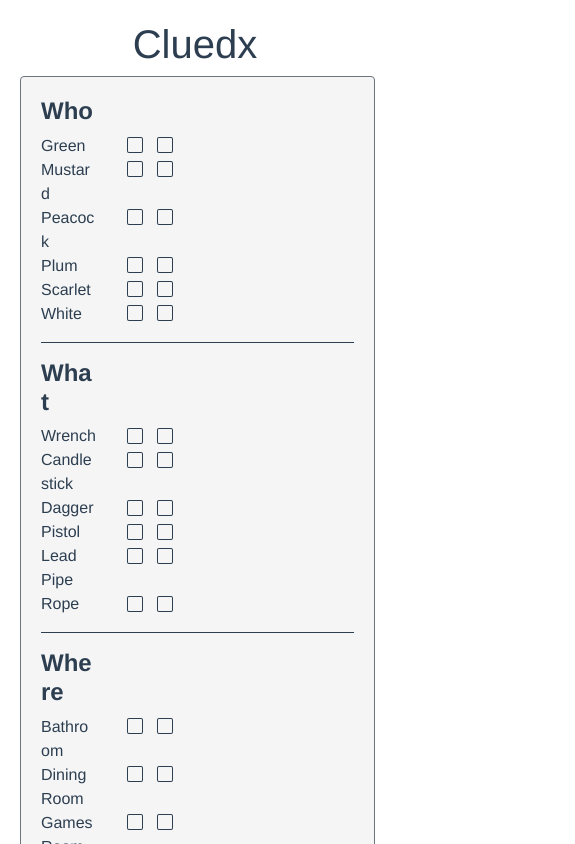
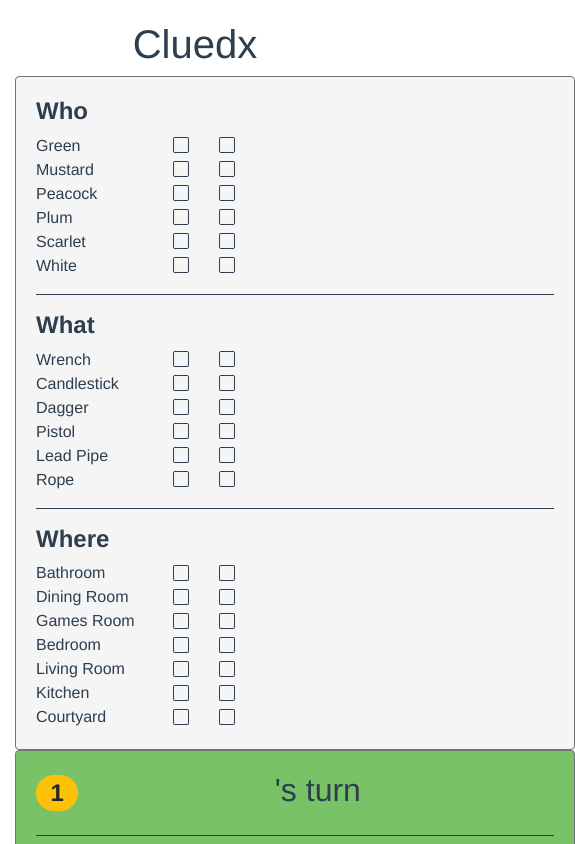
Before and after one commit to ethan-burnett/cluedo-helper, a Vue app: page / in a window 390 px wide. Both pictures are taken after a click on the button "Start". Shown: the top 844 px of the page, 575 px wide, since content can reach past the window. Built offline with nearby package versions, Linux system fonts and the light colour scheme.

Commit message:
updated main screen to be responsive

```diff
--- a/src/App.vue
+++ b/src/App.vue
@@ -41,13 +41,13 @@
         <!--Main Game Environment-->
         <b-container style="max-width: 100%" v-else>
             <b-row>
-                <b-col>
+                <b-col md="12" lg="7">
                     <!--Table-->
                     <Table :players="players" :table="table"></Table>
                 </b-col>
-                <b-col>
+                <b-col md="12" lg="5">
                     <b-card border-variant="secondary"
-                            :style="'background-color: ' + players[activePlayerPosition-1].character.colour">
+                            :style="'min-width: 35em; background-color: ' + players[activePlayerPosition-1].character.colour">
                         <!--Main Buttons/actions-->
                         <b-row>
                             <b-col cols="1" align-self="start">
--- a/src/components/Table.vue
+++ b/src/components/Table.vue
@@ -1,5 +1,5 @@
 <template>
-    <b-card border-variant="secondary" style="background-color: whitesmoke; margin-left: 5px; margin-right: 0">
+    <b-card border-variant="secondary" style="min-width: 35em; background-color: whitesmoke; margin-left: 0px; margin-right: 0">
         <b-row>
             <b-col style="text-align: start" cols="3"><h4><strong>Who</strong></h4></b-col>
             <b-col cols="1" v-for="player in players" :key="player.character.name">
--- a/src/components/ViewPlayers.vue
+++ b/src/components/ViewPlayers.vue
@@ -1,5 +1,5 @@
 <template>
-    <b-card-group columns style="column-count: 4">
+    <b-card-group columns style="column-count: 3">
         <b-card v-for="player in players" :key="player.position" no-body
                 :style="'background-color: ' + player.character.colour" border-variant="secondary">
             <b-card-header>
```
